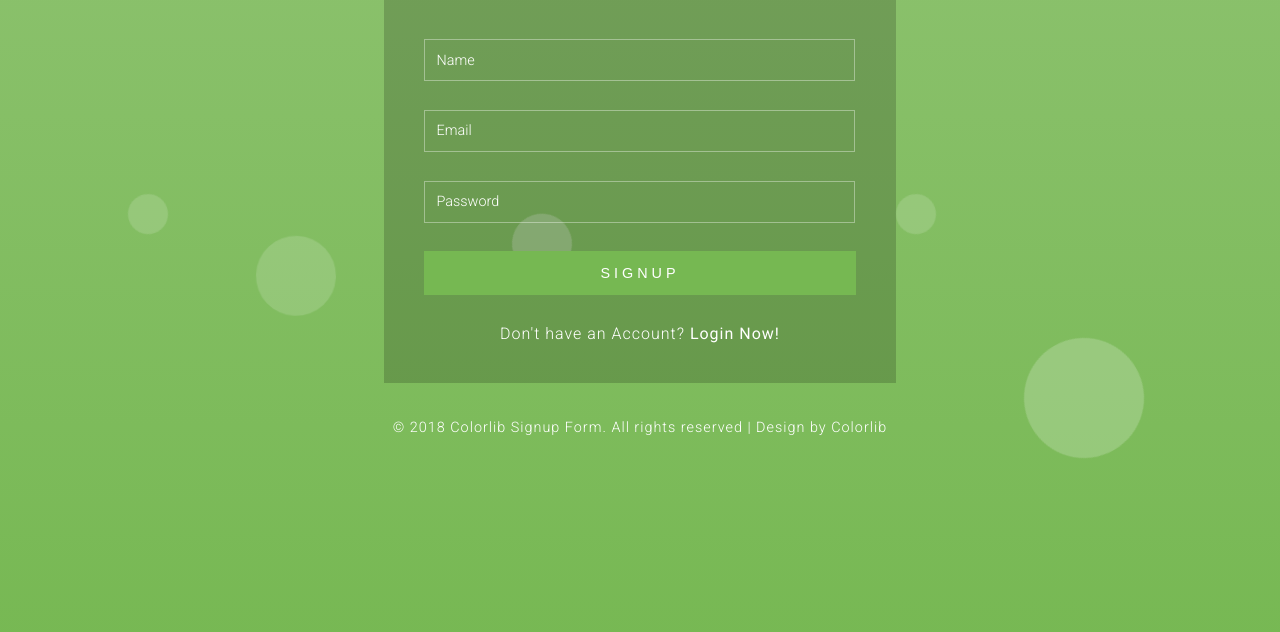
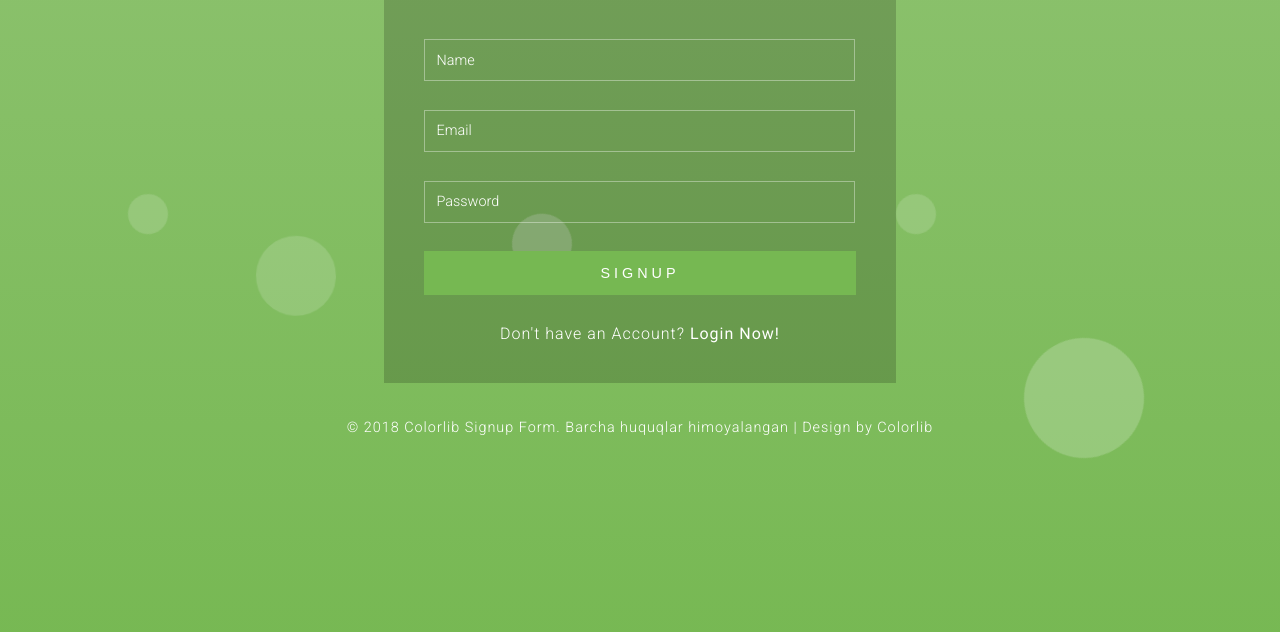
Before and after one commit to mirafzal/bekzod, a PHP site: page /register-view.php in a window 1280 px wide. Shown: the part 130-762 px from the top of the page. Run offline with PHP 8.4, Linux system fonts and the light colour scheme.

Commit message:
Make some changes

```diff
--- /dev/null
+++ b/12412421.php
@@ -0,0 +1 @@
+<?php
--- a/login.php
+++ b/login.php
@@ -24,7 +24,6 @@ if ($_POST) {
         }
     }
 
-//    mylog("Error: " . $sql . "<   br>" . mysqli_error($db));
     header('Location: login-view.php?message=Login yoki parol xato.');
     exit();
 }
--- a/register-view.php
+++ b/register-view.php
@@ -79,7 +79,7 @@ License URL: http://creativecommons.org/licenses/by/3.0/
     </div>
     <!-- copyright -->
     <div class="colorlibcopy-agile">
-        <p>© 2018 Colorlib Signup Form. All rights reserved | Design by <a href="https://colorlib.com/" target="_blank">Colorlib</a></p>
+        <p>© 2018 Colorlib Signup Form. Barcha huquqlar himoyalangan | Design by <a href="https://colorlib.com/" target="_blank">Colorlib</a></p>
     </div>
     <!-- //copyright -->
     <ul class="colorlib-bubbles">
```
Also changed, not shown: 1 other file.
